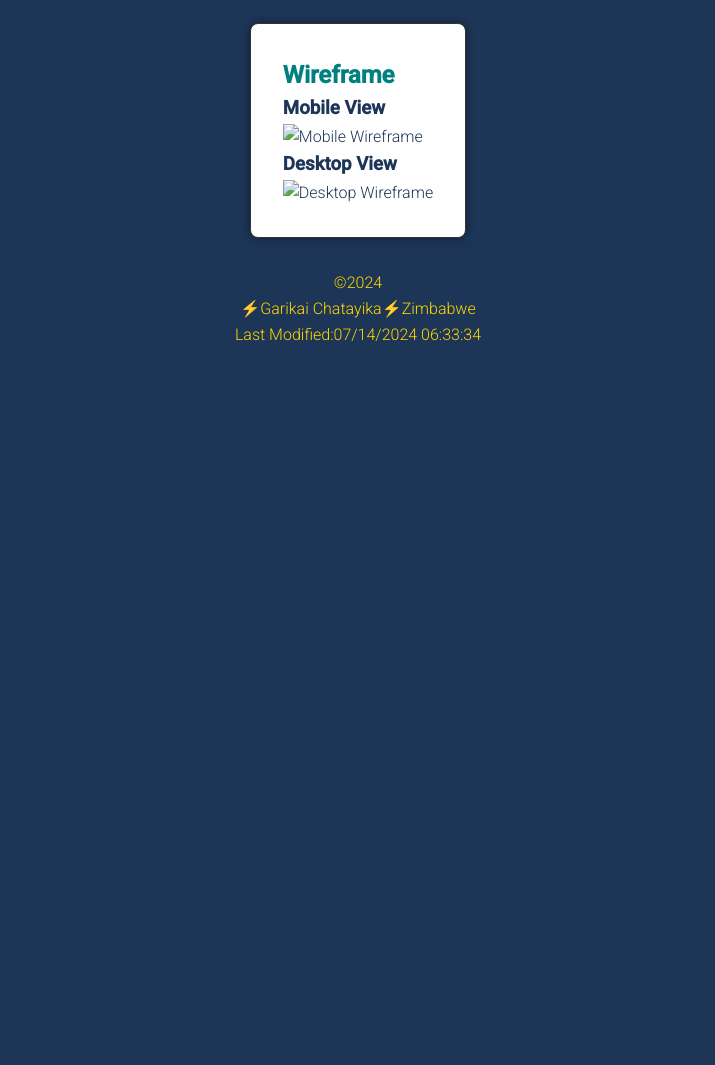
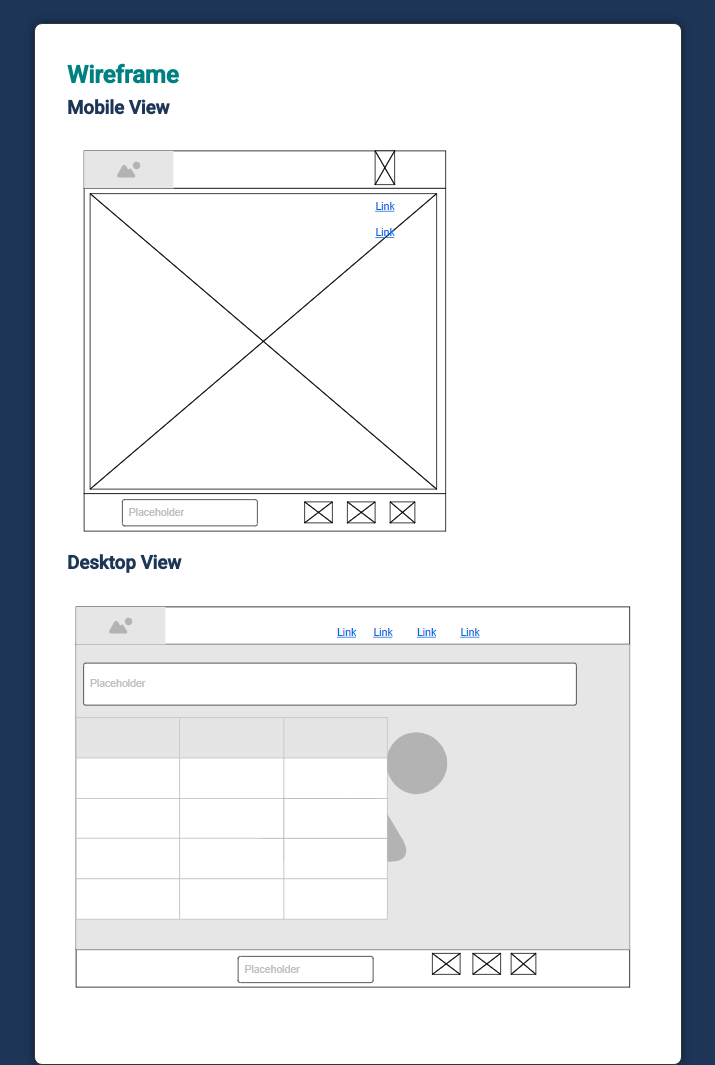
Before and after one commit to EuChat/wdd131, a plain HTML site: page project/siteplan.html in a window 1280 px wide. Shown: the part 1320-2385 px from the top of the page, without its empty margins (282-997 px from the left). Before the commit the page ends 1683 px from the top, so only its background shows below. Drawn offline with Linux system fonts and the light colour scheme; the site is published under a folder, as on GitHub Pages, so addresses that start at the root find nothing.

Commit message:
file location update

```diff
--- a/project/siteplan.html
+++ b/project/siteplan.html
@@ -74,9 +74,9 @@
         <section id="wireframe">
             <h2>Wireframe</h2>
             <h3>Mobile View</h3>
-            <img src="/project/images/Mobile view 2024-07-11 143101.png" alt="Mobile Wireframe">
+            <img src="./images/Mobile view 2024-07-11 143101.png" alt="Mobile Wireframe">
             <h3>Desktop View</h3>
-            <img src="/project/images/siteplan hpage 2024-07-11 120338.png" alt="Desktop Wireframe">
+            <img src="./images/siteplan hpage 2024-07-11 120338.png" alt="Desktop Wireframe">
         </section>
     </main>
     <footer>
```
